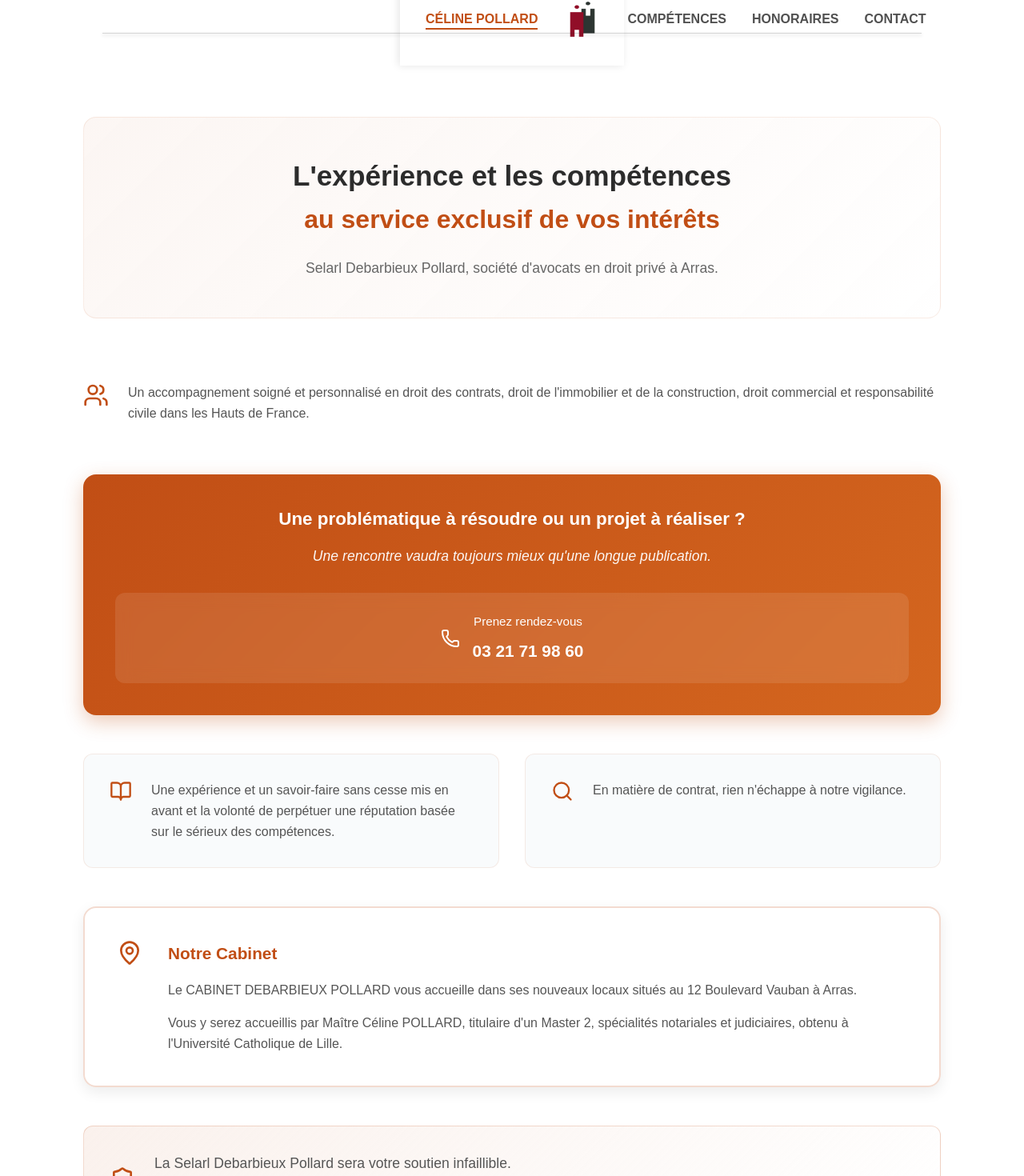
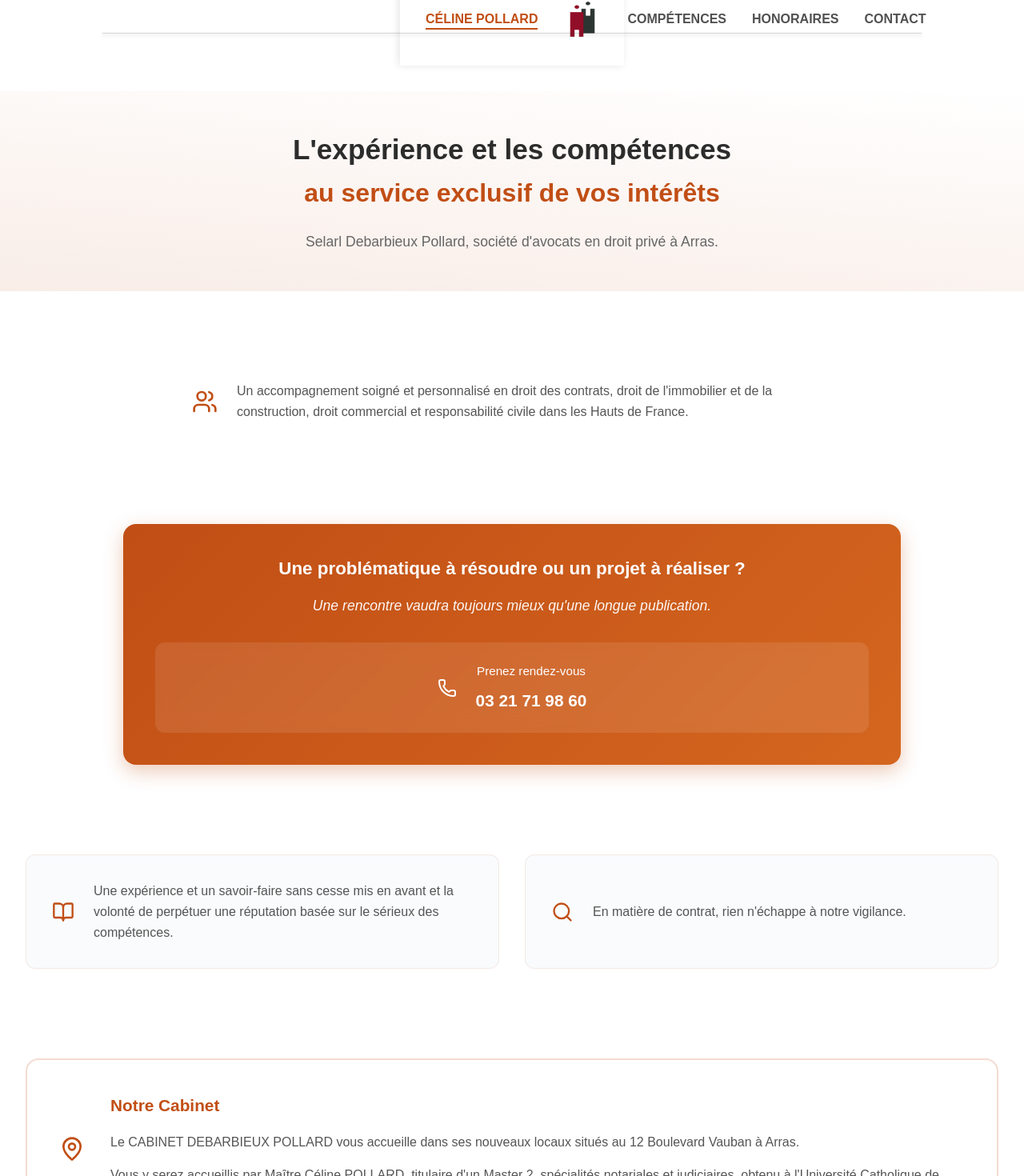
Before and after one commit to e-hainaux/celine-pollard, a Next.js app: page / in a window 1280 px wide. Shown: the part 38-1508 px from the top of the page at 80% size. Built offline with nearby package versions, Linux system fonts and the light colour scheme.

Commit message:
fix many styles on homePage

```diff
--- a/app/globals.css
+++ b/app/globals.css
@@ -26,8 +26,8 @@
 .mainContainer {
   flex: 1;
   width: 100%;
-  padding: 2rem;
-  max-width: 1200px;
+  padding: 0;
+  /* max-width: 1200px; */
   margin: 0 auto;
 }
 
--- a/app/page.module.css
+++ b/app/page.module.css
@@ -1,28 +1,29 @@
 /* Container principal */
 .main {
-  max-width: 1200px;
+  /* max-width: 1200px; */
   margin: 0 auto;
-  padding: 120px 2rem 4rem;
+  padding: 120px 0 4rem;
   line-height: 1.6;
   color: #333;
 }
 
 /* Section héro */
 .heroSection {
+  width: 100%;
+
   text-align: center;
   margin-bottom: 4rem;
   padding: 3rem 0;
   background: linear-gradient(
-    135deg,
-    rgba(193, 78, 21, 0.05),
+    5deg,
+    rgba(193, 78, 21, 0.1),
     rgba(255, 255, 255, 0.1)
   );
-  border-radius: 16px;
-  border: 1px solid rgba(193, 78, 21, 0.1);
+  /* border-radius: 4px; */
+  /* border: 1px solid rgba(193, 78, 21, 0.1); */
 }
 
 .heroContent {
-  max-width: 800px;
   margin: 0 auto;
 }
 
@@ -51,12 +52,17 @@
 
 /* Section services */
 .servicesSection {
+  display: flex;
+  justify-content: center;
   margin-bottom: 3rem;
+  padding: 2rem;
 }
 
 .servicesCard {
+  max-width: 800px;
+
   display: flex;
-  align-items: flex-start;
+  align-items: center;
   gap: 1.5rem;
   padding: 1rem 0;
 }
@@ -65,15 +71,21 @@
   font-size: 1rem;
   color: #555;
   margin: 0;
+
   line-height: 1.6;
 }
 
 /* Section contact */
 .contactSection {
+  width: 100%;
+  display: flex;
+  justify-content: center;
   margin-bottom: 3rem;
+  padding: 2rem;
 }
 
 .contactCard {
+  width: 80%;
   background: linear-gradient(135deg, #c14e15, #d4661f);
   color: white;
   border-radius: 16px;
@@ -100,7 +112,7 @@
   display: flex;
   align-items: center;
   justify-content: center;
-  gap: 1rem;
+  gap: 1.5rem;
   background: rgba(255, 255, 255, 0.1);
   border-radius: 12px;
   padding: 1.5rem;
@@ -124,7 +136,10 @@
 
 /* Section expertise */
 .expertiseSection {
+  display: flex;
+  justify-content: center;
   margin-bottom: 3rem;
+  padding: 2rem;
 }
 
 .expertiseGrid {
@@ -139,7 +154,7 @@
   border-radius: 12px;
   padding: 2rem;
   display: flex;
-  align-items: flex-start;
+  align-items: center;
   gap: 1.5rem;
 }
 
@@ -153,7 +168,10 @@
 
 /* Section cabinet */
 .cabinetSection {
+  display: flex;
+  justify-content: center;
   margin-bottom: 3rem;
+  padding: 2rem;
 }
 
 .cabinetCard {
@@ -162,9 +180,9 @@
   border-radius: 16px;
   padding: 2.5rem;
   display: flex;
-  align-items: flex-start;
+  align-items: center;
   gap: 2rem;
-  box-shadow: 0 6px 18px rgba(0, 0, 0, 0.08);
+  /* box-shadow: 0 6px 18px rgba(0, 0, 0, 0.08); */
 }
 
 .cabinetTitle {
@@ -197,11 +215,12 @@
     rgba(255, 255, 255, 0.5)
   );
   border: 1px solid rgba(193, 78, 21, 0.2);
-  border-radius: 12px;
+
   padding: 2rem;
   display: flex;
+  justify-content: center;
   align-items: center;
-  gap: 1.5rem;
+  gap: 4rem;
   text-align: center;
 }
 
@@ -228,7 +247,7 @@
 /* Responsive */
 @media (max-width: 768px) {
   .main {
-    padding: 100px 1rem 2rem;
+    padding: 100px 0 2rem;
   }
 
   .title {
@@ -244,6 +263,10 @@
     gap: 1.5rem;
   }
 
+  .contactSection {
+    padding: 0;
+  }
+
   .servicesCard,
   .expertiseCard,
   .cabinetCard,
@@ -255,7 +278,7 @@
 
   .contactInfo {
     flex-direction: column;
-    gap: 0.5rem;
+    gap: 1.2rem;
   }
 
   .heroSection,
```
